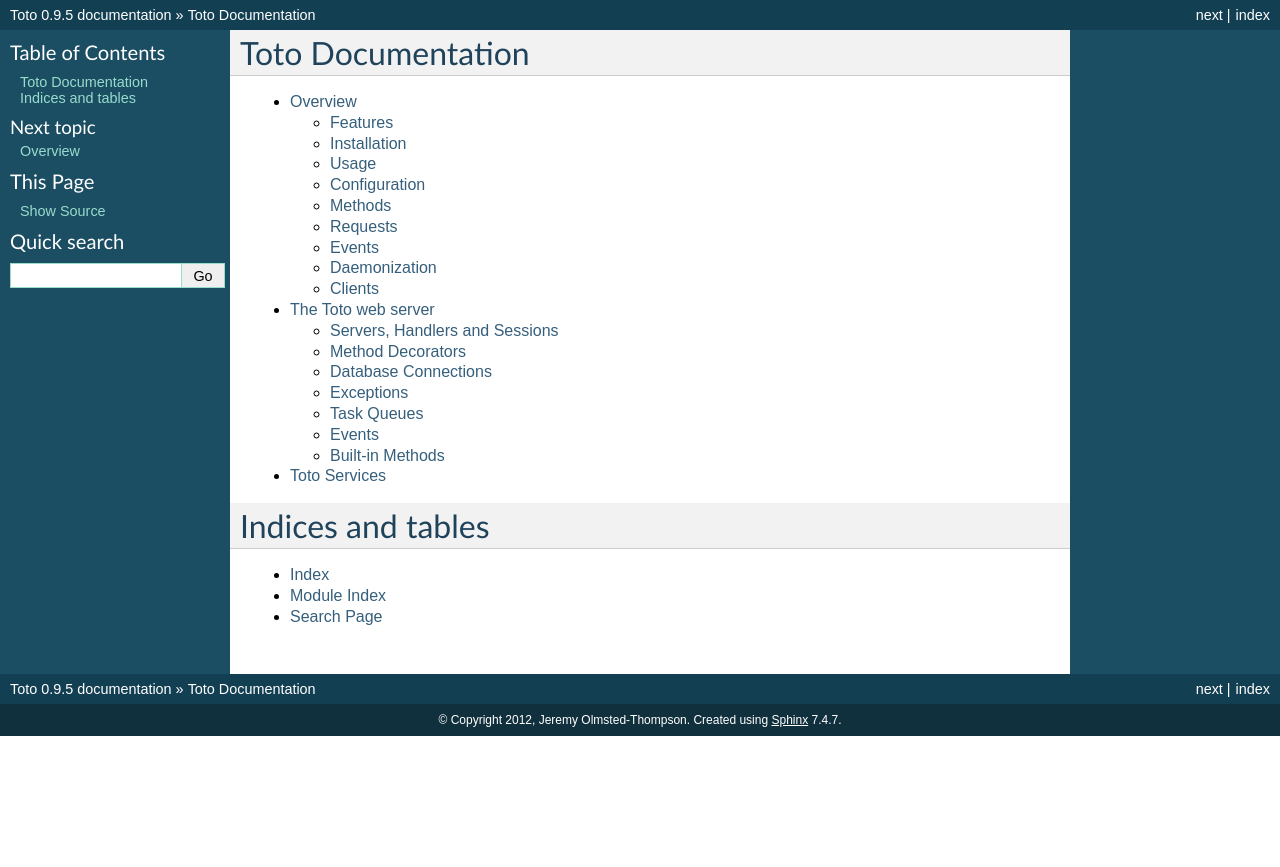
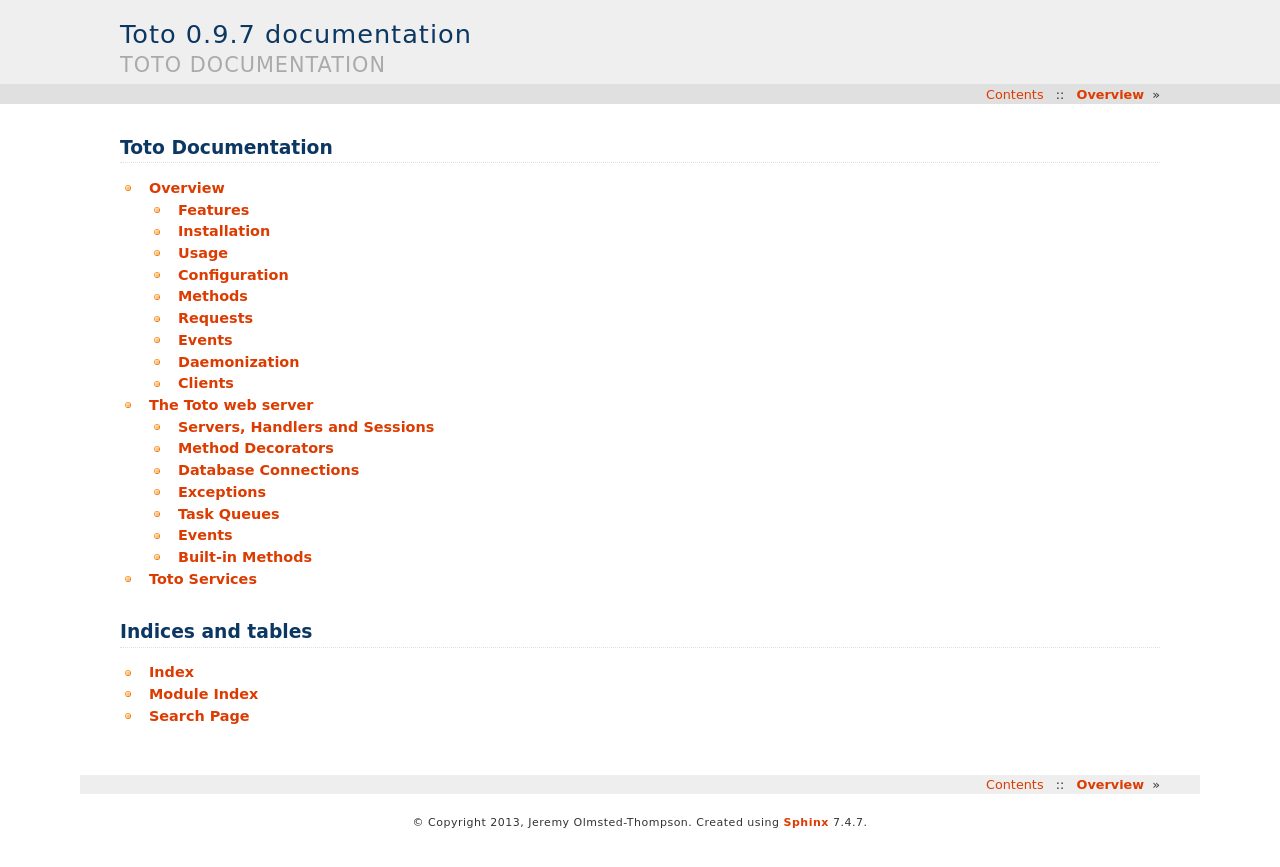
Before and after one commit to JeremyOT/Toto, a Sphinx documentation site: the page built from docs/source/index.rst, in a window 1280 px wide. Shown: the top 867 px of the page. Built offline with Sphinx 7.4.7, drawn with Linux system fonts in a browser that asks for light colours.

Commit message:
updated doc theme

```diff
--- a/docs/source/conf.py
+++ b/docs/source/conf.py
@@ -41,16 +41,16 @@
 
 # General information about the project.
 project = u'Toto'
-copyright = u'2012, Jeremy Olmsted-Thompson'
+copyright = u'2013, Jeremy Olmsted-Thompson'
 
 # The version info for the project you're documenting, acts as replacement for
 # |version| and |release|, also used in various other places throughout the
 # built documents.
 #
 # The short X.Y version.
-version = '0.9.5'
+version = '0.9.7'
 # The full version, including alpha/beta/rc tags.
-release = '0.9.5'
+release = '0.9.7'
 
 # The language for content autogenerated by Sphinx. Refer to documentation
 # for a list of supported languages.
@@ -91,7 +91,7 @@
 
 # The theme to use for HTML and HTML Help pages.  See the documentation for
 # a list of builtin themes.
-html_theme = 'default'
+html_theme = 'haiku'
 
 # Theme options are theme-specific and customize the look and feel of a theme
 # further.  For a list of options available for each theme, see the
```
